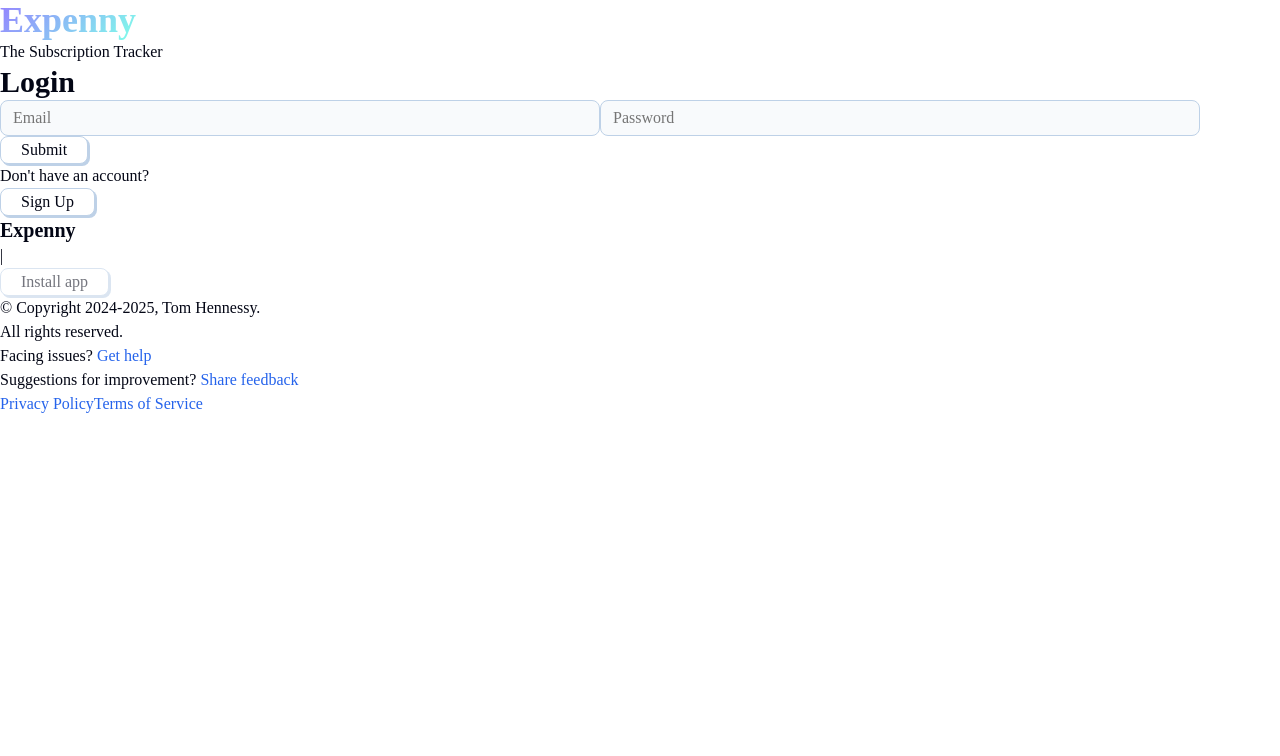
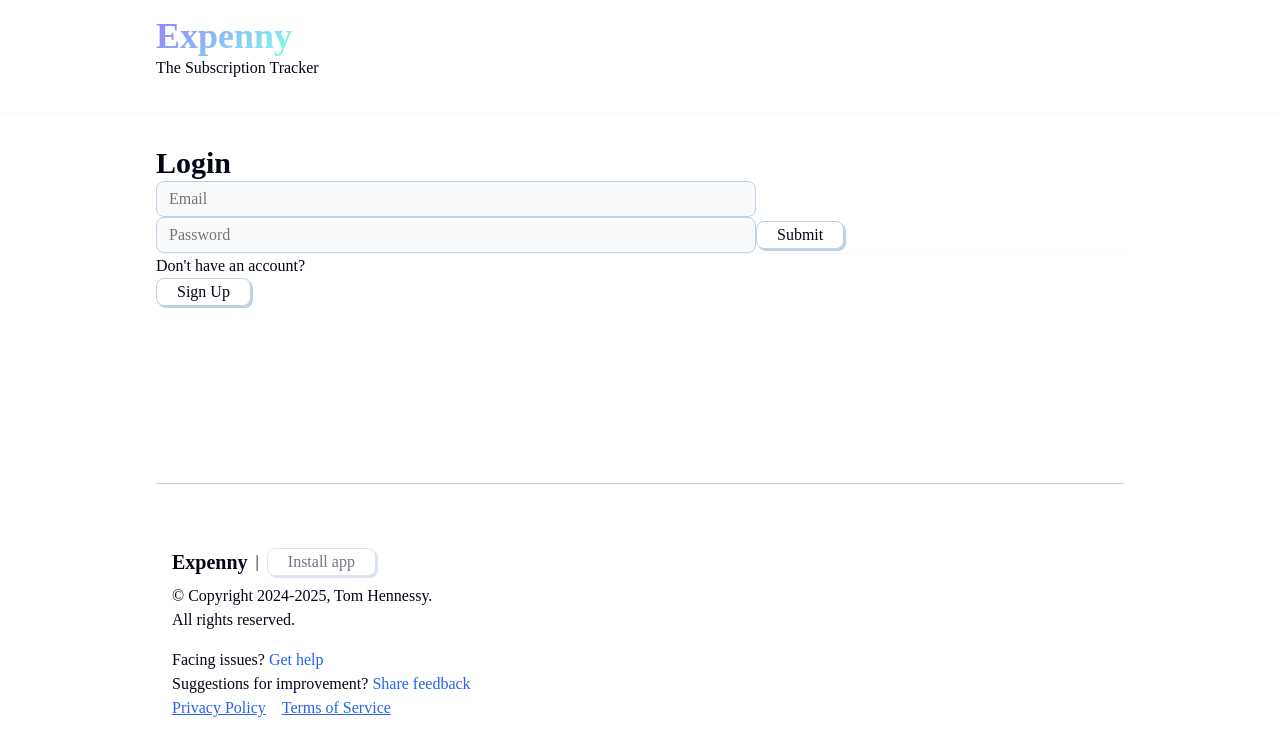
Before and after one commit to tomlhennessy/expenny, a Next.js app: page /dashboard in a window 1280 px wide. Shown: the top 756 px of the page. Built offline with nearby package versions, Linux system fonts and the light colour scheme; a web font is replaced by a local one.

Commit message:
css styling

```diff
--- a/app/globals.css
+++ b/app/globals.css
@@ -1,42 +1,122 @@
-:root {
-  --background: #ffffff;
-  --foreground: #171717;
+/* body header */
+body {
+  min-height: 100vh;
+  display: flex;
+  flex-direction: column;
+  gap: 1rem;
 }
 
-@media (prefers-color-scheme: dark) {
-  :root {
-    --background: #0a0a0a;
-    --foreground: #ededed;
-  }
+header,
+main,
+footer {
+  max-width: 1000px;
+  width: 100%;
+  margin: 0 auto;
+  padding: 1rem;
 }
 
-html,
-body {
-  max-width: 100vw;
-  overflow-x: hidden;
+header {
+  display: flex;
+  align-items: center;
+  justify-content: space-between;
+  gap: 1rem;
 }
 
-body {
-  color: var(--foreground);
-  background: var(--background);
-  font-family: Arial, Helvetica, sans-serif;
-  -webkit-font-smoothing: antialiased;
-  -moz-osx-font-smoothing: grayscale;
-}
-
-* {
-  box-sizing: border-box;
-  padding: 0;
-  margin: 0;
-}
-
-a {
-  color: inherit;
+header div:first-of-type a {
   text-decoration: none;
 }
 
-@media (prefers-color-scheme: dark) {
-  html {
-    color-scheme: dark;
+.goto {
+  display: flex;
+  align-items: center;
+  gap: 1.5rem;
+}
+
+.goto a:first-of-type {
+  display: none;
+}
+
+.full-line {
+  height: 1px;
+  background: var(--background-muted);
+}
+
+main {
+  display: flex;
+  flex-direction: column;
+  gap: 2rem;
+  flex: 1;
+}
+
+
+
+/* home page */
+
+
+
+
+
+
+/* dashboard page */
+
+
+
+
+
+
+/* login  */
+
+
+
+
+
+
+
+/* footer  */
+
+.hard-line {
+  height: 1px;
+  background: var(--border-secondary);
+}
+
+.footer-content {
+  display: flex;
+  flex-direction: column;
+  justify-content: space-between;
+  gap: 1rem;
+  padding: 4rem 1rem;
+}
+
+.footer-content > div:first-of-type {
+  display: flex;
+  flex-direction: column;
+  gap: 0.5rem;
+
+}
+
+.footer-content >div:first-of-type div {
+  display: flex;
+  align-items: center;
+  gap: 0.5rem;
+}
+
+.footer-content > div:last-of-type div {
+  display: flex;
+  align-items: center;
+  gap: 1rem;
+}
+
+
+/* media queries */
+
+@media (min-width: 640px) {
+  .goto a:first-of-type {
+    display: block;
   }
+
 }
+
+
+@media (min-width: 768px) {
+
+}
```
